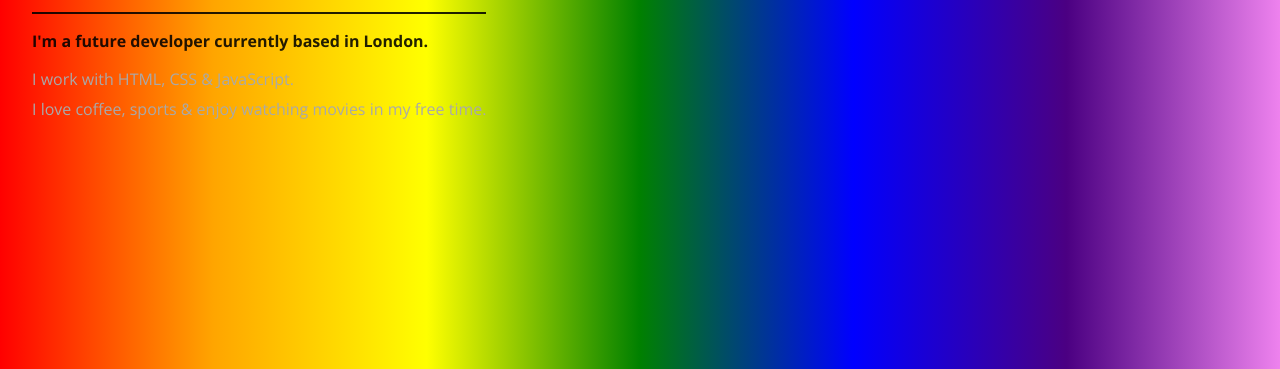
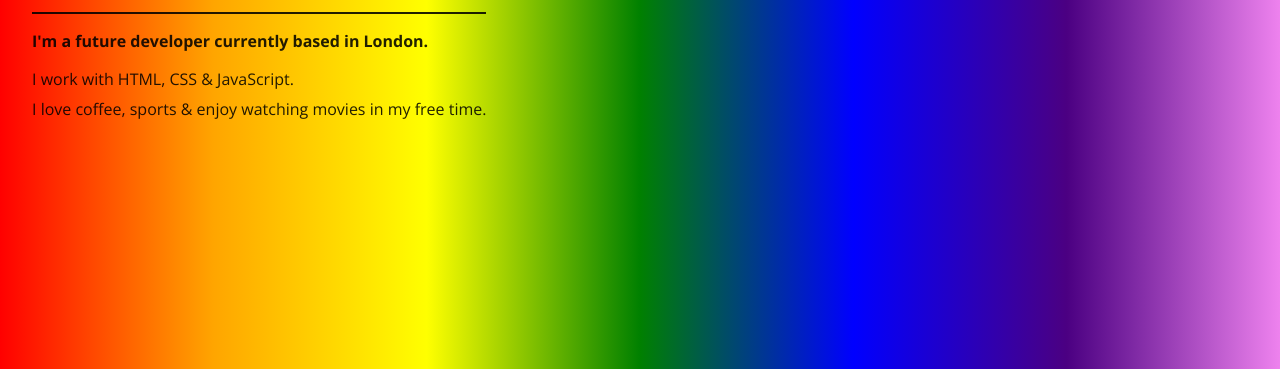
Before and after one commit to Paing-Ko/paingphyoko, a plain HTML site: page index.html in a window 1280 px wide. Shown: the part 252-621 px from the top of the page. Drawn offline with nearby package versions, Linux system fonts and the light colour scheme.

Commit message:
24 Aug commit

```diff
--- a/style.css
+++ b/style.css
@@ -63,9 +63,6 @@ body {
 
 }
 
-#home li {
-    color: darkgray;
-}
 
 h1,
 h2,
```
